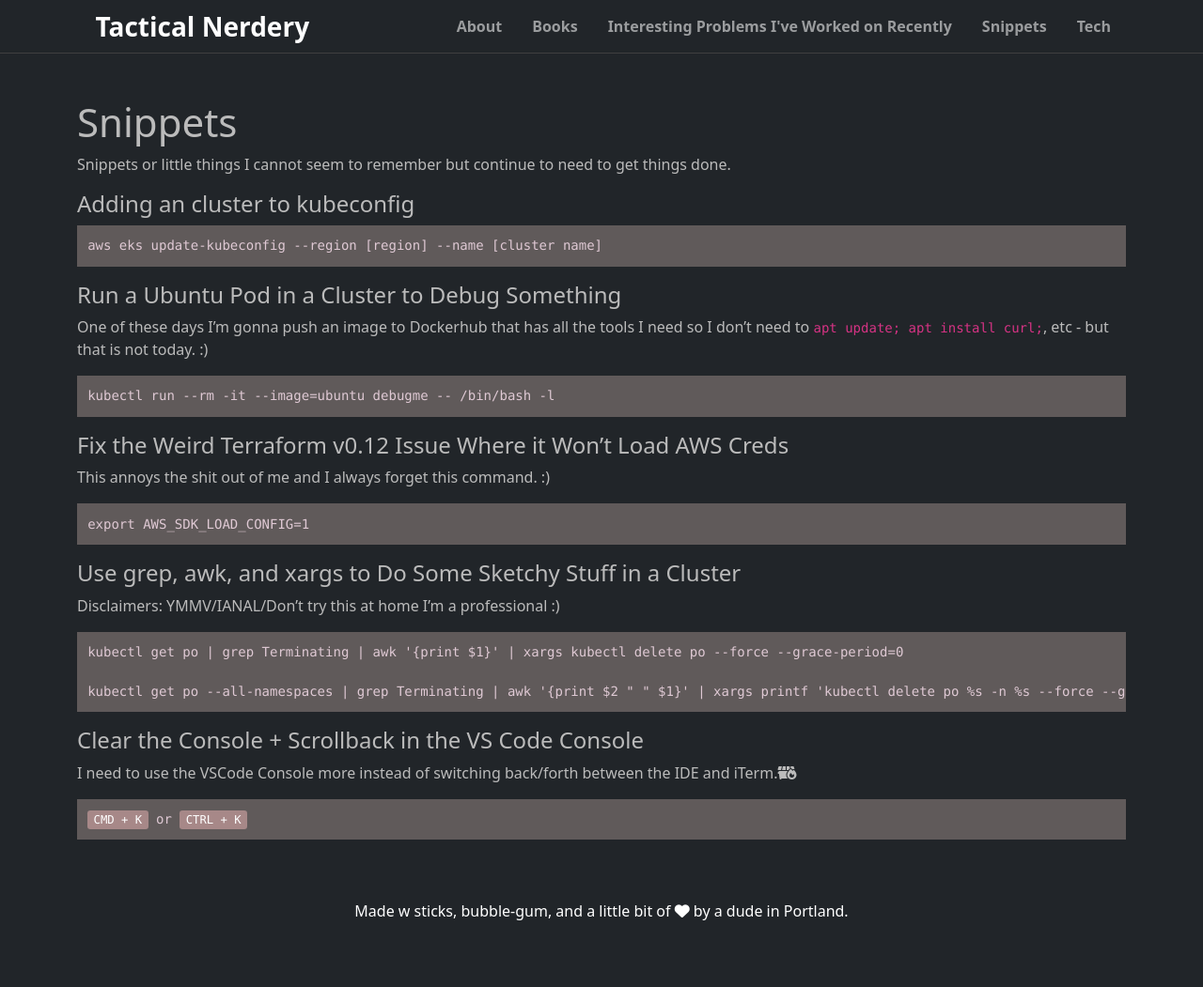
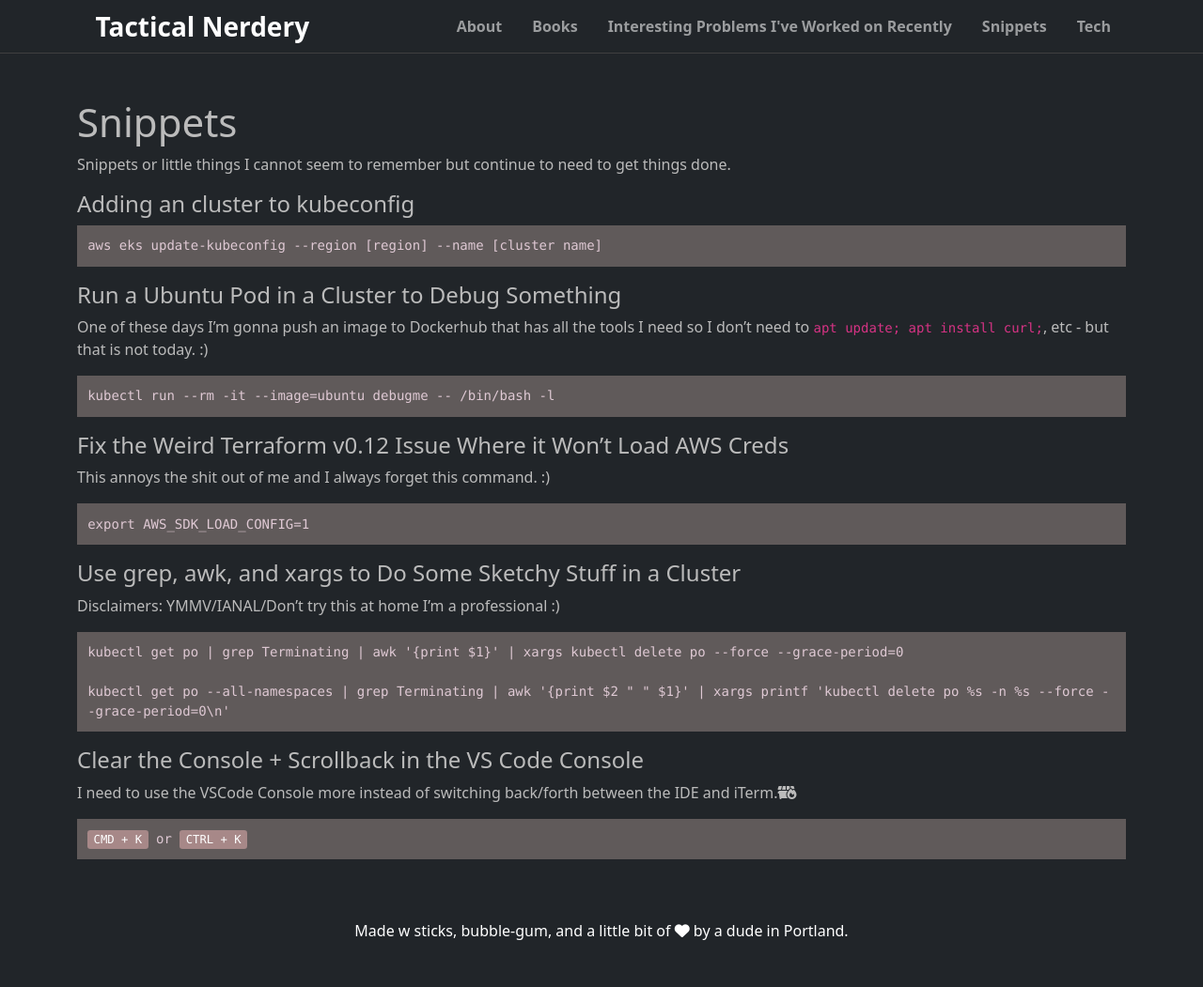
Before and after one commit to rayterrill/tacticalnerdery.com.old, a Jekyll site: the page built from snippets.md, in a window 1280 px wide. Shown: the whole page at 94% size. Built offline with Jekyll 4.4.1, drawn with Linux system fonts in a browser that asks for light colours; nearby versions of some CDN libraries; before the commit the page ends 1030 px from its top, so only the background shows below that.

Commit message:
Update extra.css

```diff
--- a/assets/css/extra.css
+++ b/assets/css/extra.css
@@ -33,7 +33,7 @@ a:hover:not(.nav-link){
     background-color: #605a5a;
     color: #dfc9d4;
     padding: 1%;
-    word-wrap: break-word;
+    white-space: pre-wrap; /*wrap text if needed*/
 }
 
 .navbar {
```
